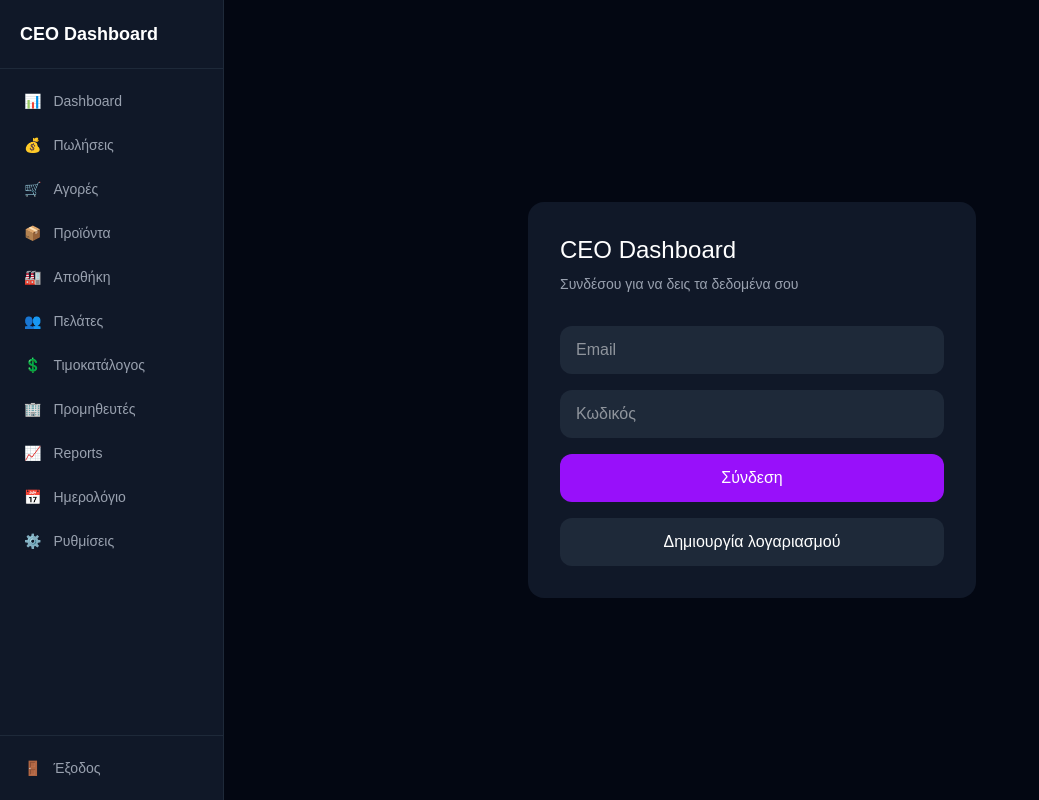
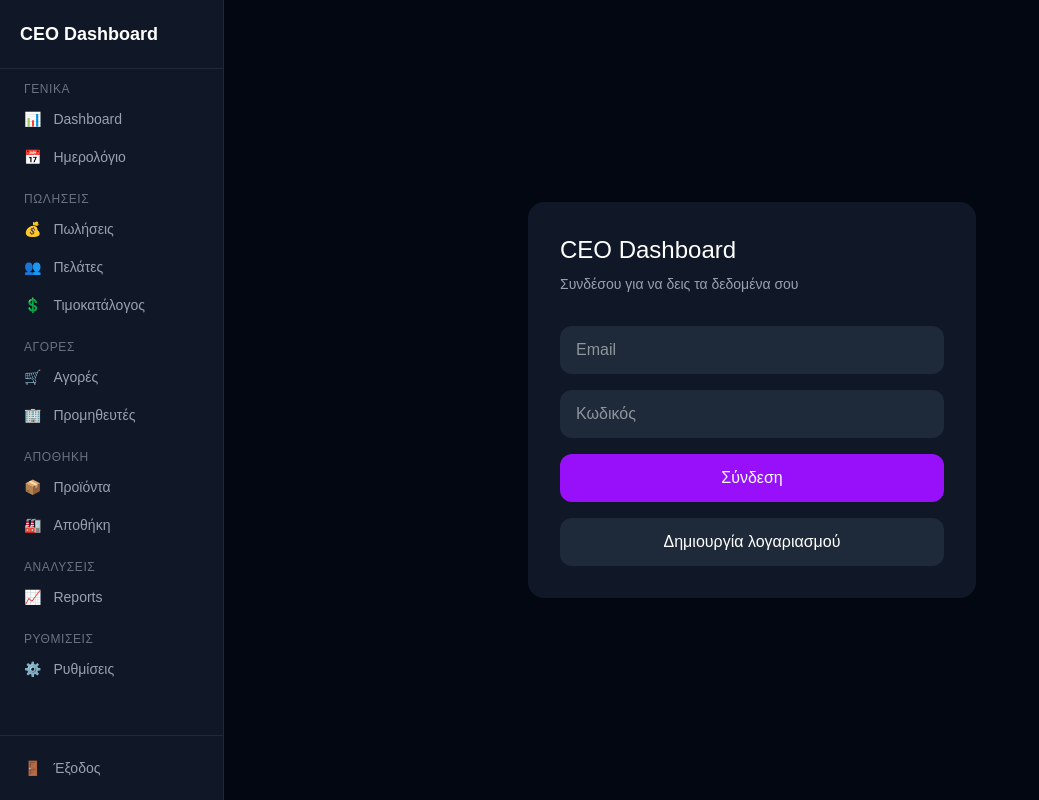
Before and after one commit to AM-creates/ceo-dashboard, a Next.js app: page /login in a window 1280 px wide. Shown: the whole page, without its empty margins (0-1039 px from the left). Built offline with nearby package versions, Linux system fonts and the light colour scheme; no server answers.

Commit message:
organize sidebar

```diff
--- a/app/layout.tsx
+++ b/app/layout.tsx
@@ -1,32 +1,54 @@
 'use client';
-import type { Metadata } from "next";
 import { Geist, Geist_Mono } from "next/font/google";
 import "./globals.css";
 import { useState, useEffect } from "react";
 import { supabase } from "./lib/supabase";
 
-const geistSans = Geist({
-  variable: "--font-geist-sans",
-  subsets: ["latin"],
-});
+const geistSans = Geist({ variable: "--font-geist-sans", subsets: ["latin"] });
+const geistMono = Geist_Mono({ variable: "--font-geist-mono", subsets: ["latin"] });
 
-const geistMono = Geist_Mono({
-  variable: "--font-geist-mono",
-  subsets: ["latin"],
-});
-
-const navItems = [
+const navGroups = [
+  {
+    label: "Γενικά",
+    items: [
       { label: "Dashboard", href: "/", icon: "📊" },
+      { label: "Ημερολόγιο", href: "/calendar", icon: "📅" },
+    ]
+  },
+  {
+    label: "Πωλήσεις",
+    items: [
       { label: "Πωλήσεις", href: "/sales", icon: "💰" },
+      { label: "Πελάτες", href: "/customers", icon: "👥" },
+      { label: "Τιμοκατάλογος", href: "/pricing", icon: "💲" },
+    ]
+  },
+  {
+    label: "Αγορές",
+    items: [
       { label: "Αγορές", href: "/purchases", icon: "🛒" },
+      { label: "Προμηθευτές", href: "/suppliers", icon: "🏢" },
+    ]
+  },
+  {
+    label: "Αποθήκη",
+    items: [
       { label: "Προϊόντα", href: "/products", icon: "📦" },
       { label: "Αποθήκη", href: "/inventory", icon: "🏭" },
-  { label: "Πελάτες", href: "/customers", icon: "👥" },
-  { label: "Τιμοκατάλογος", href: "/pricing", icon: "💲" },
-  { label: "Προμηθευτές", href: "/suppliers", icon: "🏢" },
+    ]
+  },
+  {
+    label: "Αναλύσεις",
+    items: [
       { label: "Reports", href: "/reports", icon: "📈" },
-  { label: "Ημερολόγιο", href: "/calendar", icon: "📅" },
+    ]
+  },
+  {
+    label: "Ρυθμίσεις",
+    items: [
       { label: "Ρυθμίσεις", href: "/settings", icon: "⚙️" },
+    ]
+  },
 ];
 
 function Sidebar() {
@@ -46,10 +68,13 @@ function Sidebar() {
       <div className="p-5 border-b border-gray-800">
         <h1 className="text-white font-semibold text-lg">CEO Dashboard</h1>
       </div>
-      <nav className="flex-1 p-3">
-        {navItems.map(item => (
+      <nav className="flex-1 p-3 overflow-y-auto">
+        {navGroups.map(group => (
+          <div key={group.label} className="mb-4">
+            <p className="text-gray-500 text-xs font-medium uppercase tracking-wider px-3 mb-1">{group.label}</p>
+            {group.items.map(item => (
               <a key={item.href} href={item.href}
-            className={`flex items-center gap-3 px-3 py-2.5 rounded-xl mb-1 text-sm transition-colors ${
+                className={`flex items-center gap-3 px-3 py-2 rounded-xl mb-0.5 text-sm transition-colors ${
                   current === item.href
                     ? "bg-purple-600 text-white font-medium"
                     : "text-gray-400 hover:text-white hover:bg-gray-800"
@@ -57,6 +82,8 @@ function Sidebar() {
                 <span>{item.icon}</span>
                 <span>{item.label}</span>
               </a>
+            ))}
+          </div>
         ))}
       </nav>
       <div className="p-3 border-t border-gray-800">
```
Lines whose indentation alone changed are shown as unchanged.
